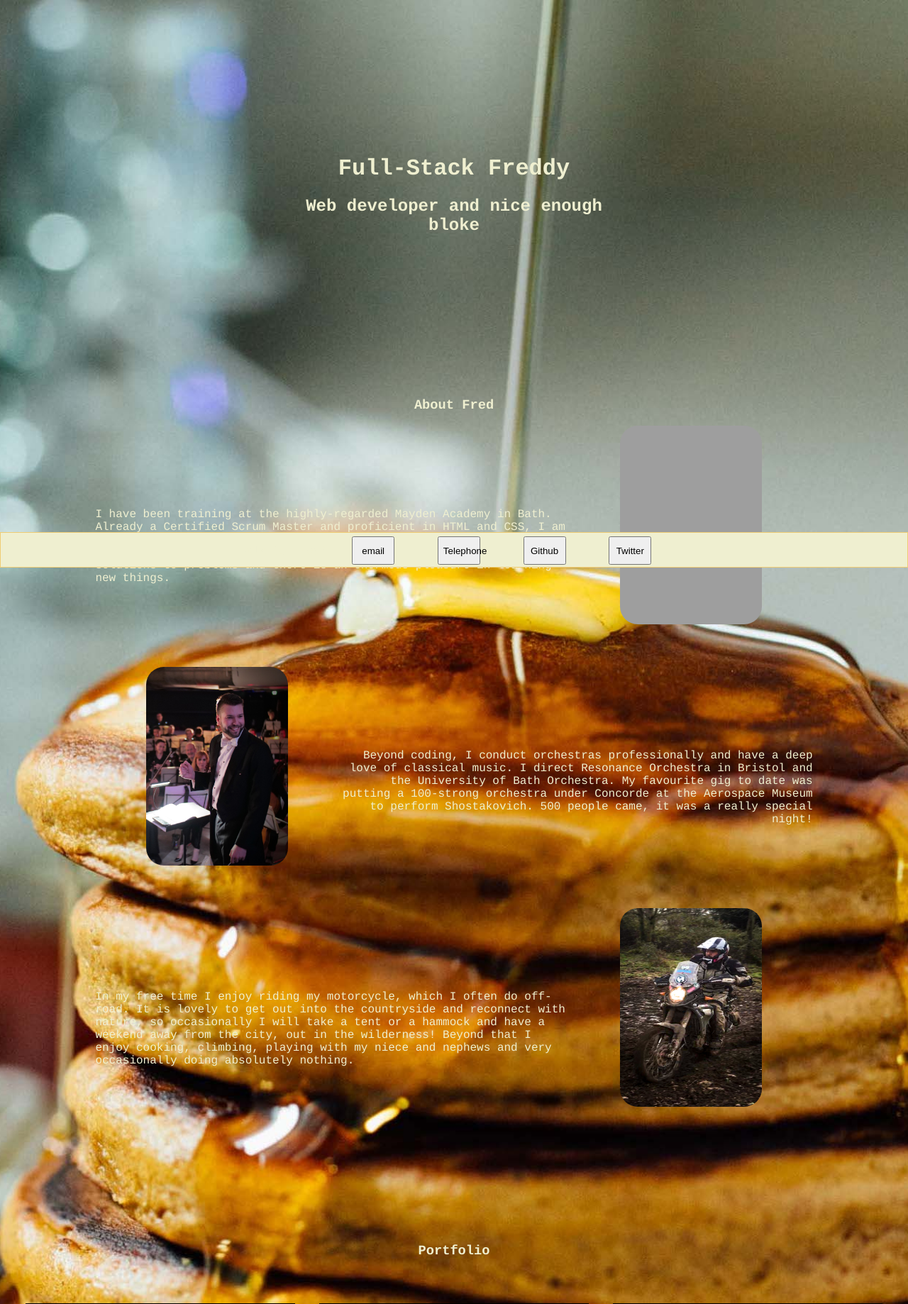
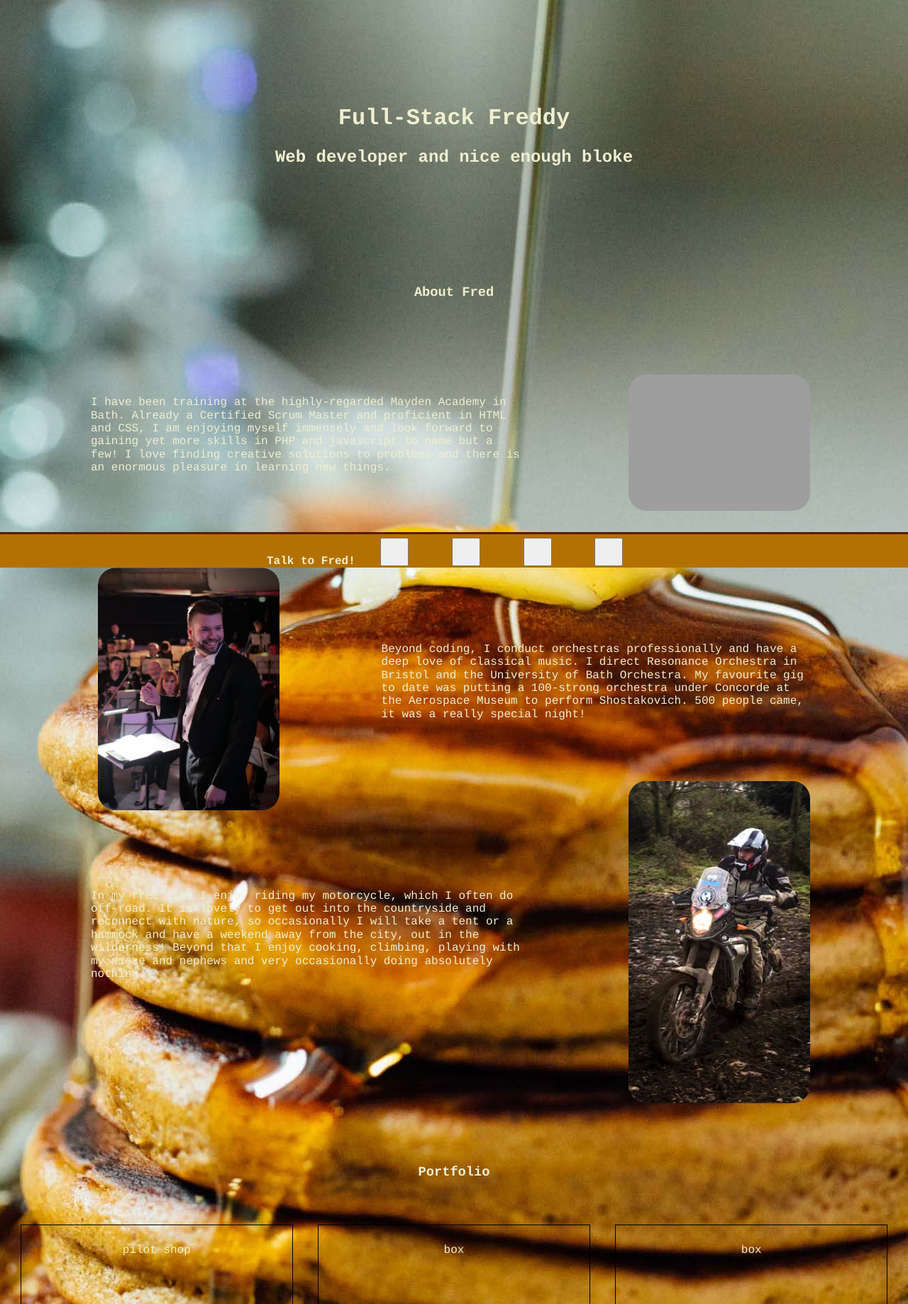
Before and after one commit to fredplatt/portfolio, a PHP site: page / in a window 1280 px wide. Shown: the top 1838 px of the page at 71% size. Run offline with PHP 8.4, Linux system fonts and the light colour scheme; grey boxes are pictures that could not be loaded.

Commit message:
img text interaction sorted

```diff
--- a/css/styles.css
+++ b/css/styles.css
@@ -10,7 +10,7 @@ body {
 }
 
 header {
-    padding: 15%;
+    padding: 10%;
 }
 
 .title {
@@ -26,17 +26,75 @@ main {
     padding-right: 10%;
     padding-bottom: 5%;
     overflow: auto;
+    display: inline-block;
+}
+
+.parent {
+    position: relative;
+}
+
+.childText {
+    float: left;
+    width: 60%;
+    text-align: left;
+}
+
+.childImage {
+    width: 25%;
+    position: absolute;
+    top: 50%;
+    transform: translateY(-50%);
+    right: 0px;
+}
+
+.parent2 {
+    position: relative;
+}
+
+.childText2 {
+    float: right;
+    width: 60%;
+    text-align: left;
+}
+
+.childImage2 {
+    width: 25%;
+    position: absolute;
+    top: 50%;
+    transform: translateY(-50%);
+    left: 0px;
+}
+
+.text1 {
+    width: 70%;
+    height: 400px;
+}
+
+.image1 {
+    width: 200px;
+    height: 200px;
+    background-image: url("../img/fred2.jpg");
+    background-size: cover;
+}
+
+main div {
+    display: inline-block;
 }
 
 main img {
-    height: 280px;
-    width: 200px;
+    width: 20%;
     border-radius: 25px;
-
+    /*float: right;*/
+    margin: 1%;
+    text-align: right;
 }
 
+/*.img2 {*/
+    /*float: left;*/
+/*}*/
+
 p {
-    width: 66%;
+    width: 70%;
     overflow: auto;
     font-size: 1rem;
     padding-top: 100px;
@@ -44,17 +102,17 @@ p {
 }
 
 .line1 {
-    float: left;
+    /*float: left;*/
     text-align: left;
 }
 
 .line2 {
-    text-align: right;
+    text-align: left;
     float: right;
 }
 
 .line3 {
-    float: left;
+    /*float: left;*/
     text-align: left;
 }
 
@@ -79,13 +137,13 @@ p {
 
 footer {
     position: fixed;
-    border: 1px solid #EFCC73;
+    border-top: 3px solid #5B1901;
     height: 50px;
     width: 100%;
     bottom: 0;
     left: 0;
     text-align: center;
-    background-color: #EFEFD0;
+    background-color: #B37101;
 }
 
 footer h4 {
@@ -93,7 +151,7 @@ footer h4 {
 }
 button {
     height: 40px;
-    width: 60px;
+    width: 40px;
     margin-top: 5px;
     margin-left: 2%;
     margin-right: 2%;
--- a/index.html
+++ b/index.html
@@ -1,7 +1,7 @@
 <!DOCTYPE html>
 <html lang='en'>
 <head>
-    <!--<link rel='stylesheet' type='text/css' href='css/normalize.css'>-->
+    <link rel='stylesheet' type='text/css' href='css/normalize.css'>
     <link rel='stylesheet' type='text/css' href='css/styles.css'>
     <!--<link rel="shortcut icon" type="image/png" href="img/favicon.png"/>-->
     <title>Plattfolio</title>
@@ -13,13 +13,20 @@
     </header>
     <main>
         <h3>About Fred</h3>
-        <p class="line1">I have been training at the highly-regarded Mayden Academy in Bath. Already a Certified Scrum Master and proficient in HTML and CSS, I am enjoying myself immensely and look forward to gaining yet more skills in PHP and javascript to name but a few! I love finding creative solutions to problems and there is an enormous pleasure in learning new things.</p>
-        <img src="img/img.png">
-        <p class="line2">Beyond coding, I conduct orchestras professionally and have a deep love of classical music. I direct Resonance Orchestra in Bristol and the University of Bath Orchestra. My favourite gig to date was putting a 100-strong orchestra under Concorde at the Aerospace Museum to perform Shostakovich. 500 people came, it was a really special night!
-        </p>
-        <img src="img/conductor.jpg" alt="Conductor Fred">
-        <p class="line3">In my free time I enjoy riding my motorcycle, which I often do off-road. It is lovely to get out into the countryside and reconnect with nature, so occasionally I will take a tent or a hammock and have a weekend away from the city, out in the wilderness! Beyond that I enjoy cooking, climbing, playing with my niece and nephews and very occasionally doing absolutely nothing.</p>
-        <img src="img/bike2.jpg" alt="Biker Fred">
+        <div class="parent">
+            <p class="childText">I have been training at the highly-regarded Mayden Academy in Bath. Already a Certified Scrum Master and proficient in HTML and CSS, I am enjoying myself immensely and look forward to gaining yet more skills in PHP and javascript to name but a few! I love finding creative solutions to problems and there is an enormous pleasure in learning new things.</p>
+            <img class="childImage" src="img/fred2.jpg" alt="fredPlatt">
+        </div>
+
+        <div class="parent2">
+            <p class="childText2">Beyond coding, I conduct orchestras professionally and have a deep love of classical music. I direct Resonance Orchestra in Bristol and the University of Bath Orchestra. My favourite gig to date was putting a 100-strong orchestra under Concorde at the Aerospace Museum to perform Shostakovich. 500 people came, it was a really special night!</p>
+            <img class="childImage2" src="img/conductor.jpg" alt="Conductor Fred">
+        </div>
+
+        <div class="parent">
+            <p class="childText">In my free time I enjoy riding my motorcycle, which I often do off-road. It is lovely to get out into the countryside and reconnect with nature, so occasionally I will take a tent or a hammock and have a weekend away from the city, out in the wilderness! Beyond that I enjoy cooking, climbing, playing with my niece and nephews and very occasionally doing absolutely nothing.</p>
+            <img class="childImage" src="img/bike2.jpg" alt="Biker Fred">
+        </div>
     </main>
     <div class="portfolio">
         <h3>Portfolio</h3>
@@ -32,10 +39,10 @@
     </div>
     <footer>
         <h4>Talk to Fred!</h4>
-        <button value="fred_platt@hotmail.com">email</button>
-        <button value="07757182517">Telephone</button>
-        <button value="github">Github</button>
-        <button value="twitter">Twitter</button>
+        <button class="email"></button>
+        <button class="phone"></button>
+        <button class="github"></button>
+        <button class="twitter"></button>
     </footer>
 </body>
 </html>
```
Also changed, not shown: css/normalize.css (added).
